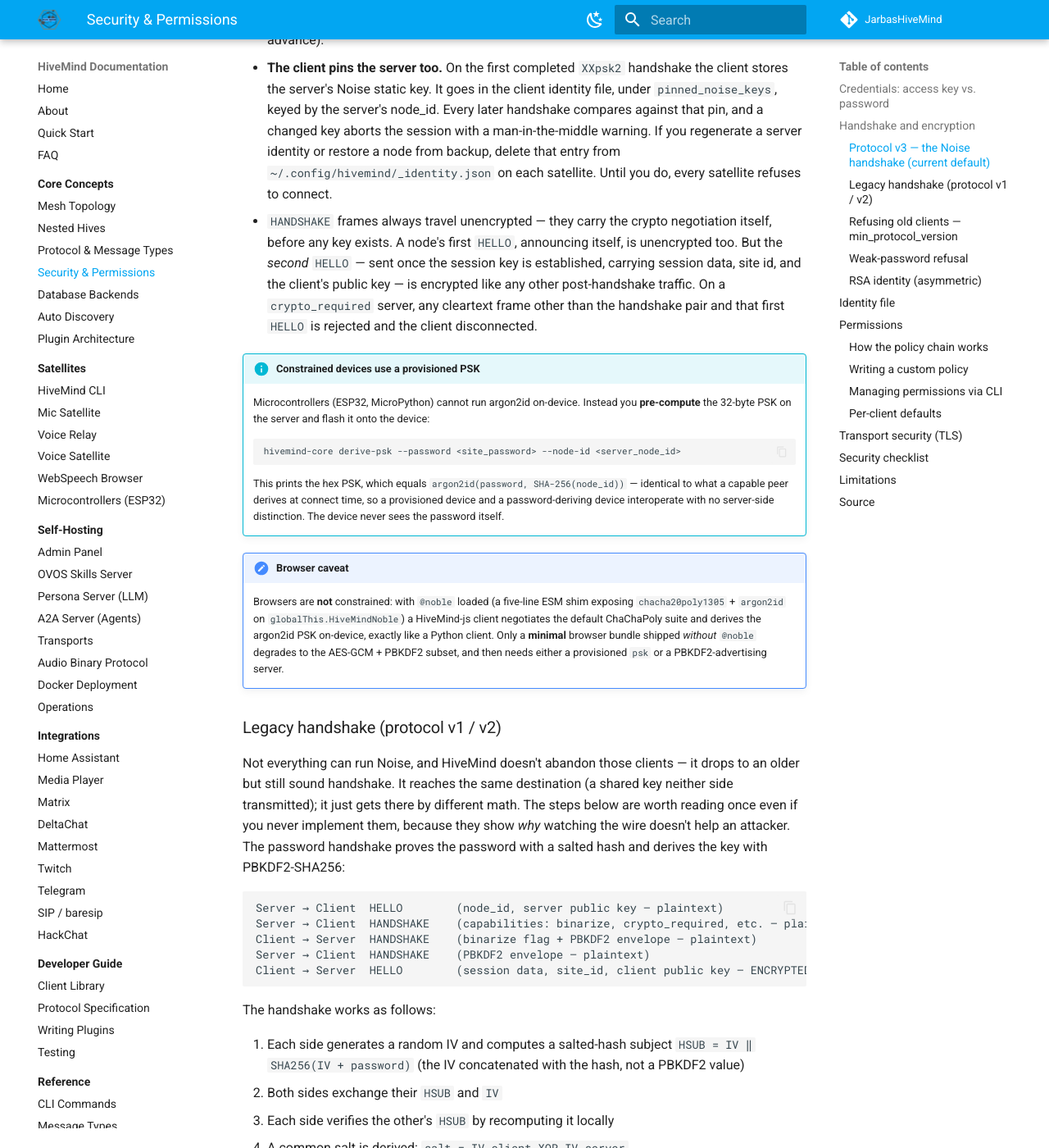
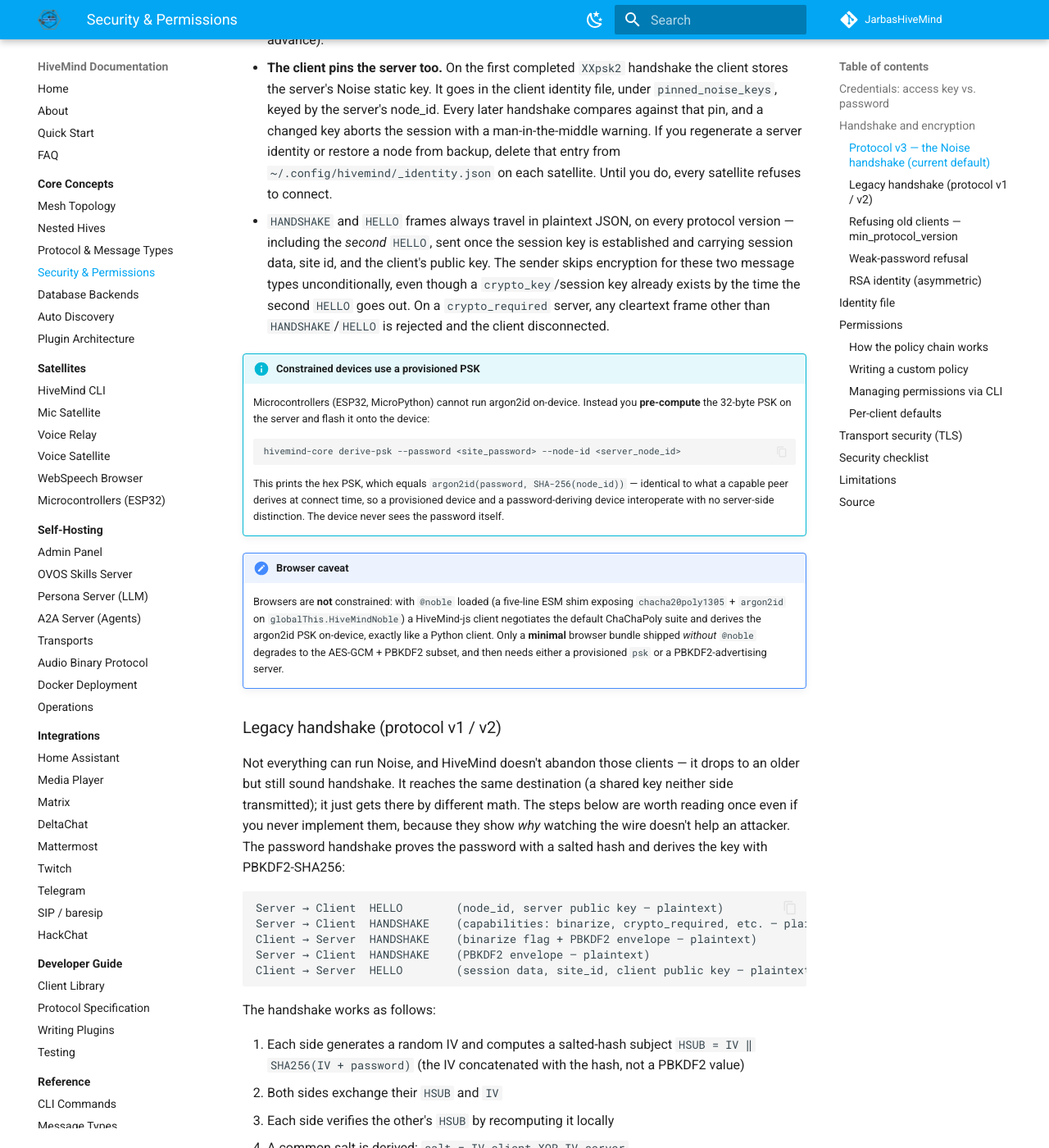
Before and after one commit to JarbasHiveMind/HiveMind-community-docs, an MkDocs documentation site: the page built from docs/concepts/security.md, in a window 1280 px wide and 1400 px high, scrolled down 2378 px. Shown: the whole window at 82% size. Built offline with MkDocs 1.6.1 and Material for MkDocs 9.7.7, drawn with Linux system fonts in a browser that asks for light colours.

Commit message:
docs: fix HELLO encryption claim, second HELLO travels plaintext not encrypted

````diff
--- a/docs/concepts/security.md
+++ b/docs/concepts/security.md
@@ -60,7 +60,13 @@ v3-capable client (Noise primitive available, password configured) actually nego
 - **PSK derivation:** the shared secret mixed into the handshake is `PSK = argon2id(password, salt = SHA-256(node_id))`. Salting with the server's `node_id` makes the PSK server-specific, so the same password on two servers yields two different PSKs. A full browser client derives this **in-browser** with `@noble/hashes` argon2id (same parameters as the server), so a password alone is enough — no provisioning and no server-side KDF change. A pre-provisioned 32-byte `psk` remains an option, and PBKDF2 remains an explicit fallback when a server advertises it.
 - **Pinned-key case:** once a client's static key has been pinned by a prior `XXpsk2` handshake, both ends may use `Noise_KKpsk0_25519_ChaChaPoly_SHA256` (both static keys known in advance).
 - **The client pins the server too.** On the first completed `XXpsk2` handshake the client stores the server's Noise static key. It goes in the client identity file, under `pinned_noise_keys`, keyed by the server's node_id. Every later handshake compares against that pin, and a changed key aborts the session with a man-in-the-middle warning. If you regenerate a server identity or restore a node from backup, delete that entry from `~/.config/hivemind/_identity.json` on each satellite. Until you do, every satellite refuses to connect.
-- `HANDSHAKE` frames always travel unencrypted — they carry the crypto negotiation itself, before any key exists. A node's first `HELLO`, announcing itself, is unencrypted too. But the *second* `HELLO` — sent once the session key is established, carrying session data, site id, and the client's public key — is encrypted like any other post-handshake traffic. On a `crypto_required` server, any cleartext frame other than the handshake pair and that first `HELLO` is rejected and the client disconnected.
+- `HANDSHAKE` and `HELLO` frames always travel in plaintext JSON, on every protocol
+  version — including the *second* `HELLO`, sent once the session key is established and
+  carrying session data, site id, and the client's public key. The sender skips encryption
+  for these two message types unconditionally, even though a `crypto_key`/session key
+  already exists by the time the second `HELLO` goes out. On a `crypto_required` server,
+  any cleartext frame other than `HANDSHAKE`/`HELLO` is rejected and the client
+  disconnected.
 
 !!! info "Constrained devices use a provisioned PSK"
     Microcontrollers (ESP32, MicroPython) cannot run argon2id on-device. Instead you **pre-compute** the 32-byte PSK on the server and flash it onto the device:
@@ -88,7 +94,7 @@ Server → Client  HELLO        (node_id, server public key — plaintext)
 Server → Client  HANDSHAKE    (capabilities: binarize, crypto_required, etc. — plaintext)
 Client → Server  HANDSHAKE    (binarize flag + PBKDF2 envelope — plaintext)
 Server → Client  HANDSHAKE    (PBKDF2 envelope — plaintext)
-Client → Server  HELLO        (session data, site_id, client public key — ENCRYPTED)
+Client → Server  HELLO        (session data, site_id, client public key — plaintext)
 ```
 
 The handshake works as follows:
````
